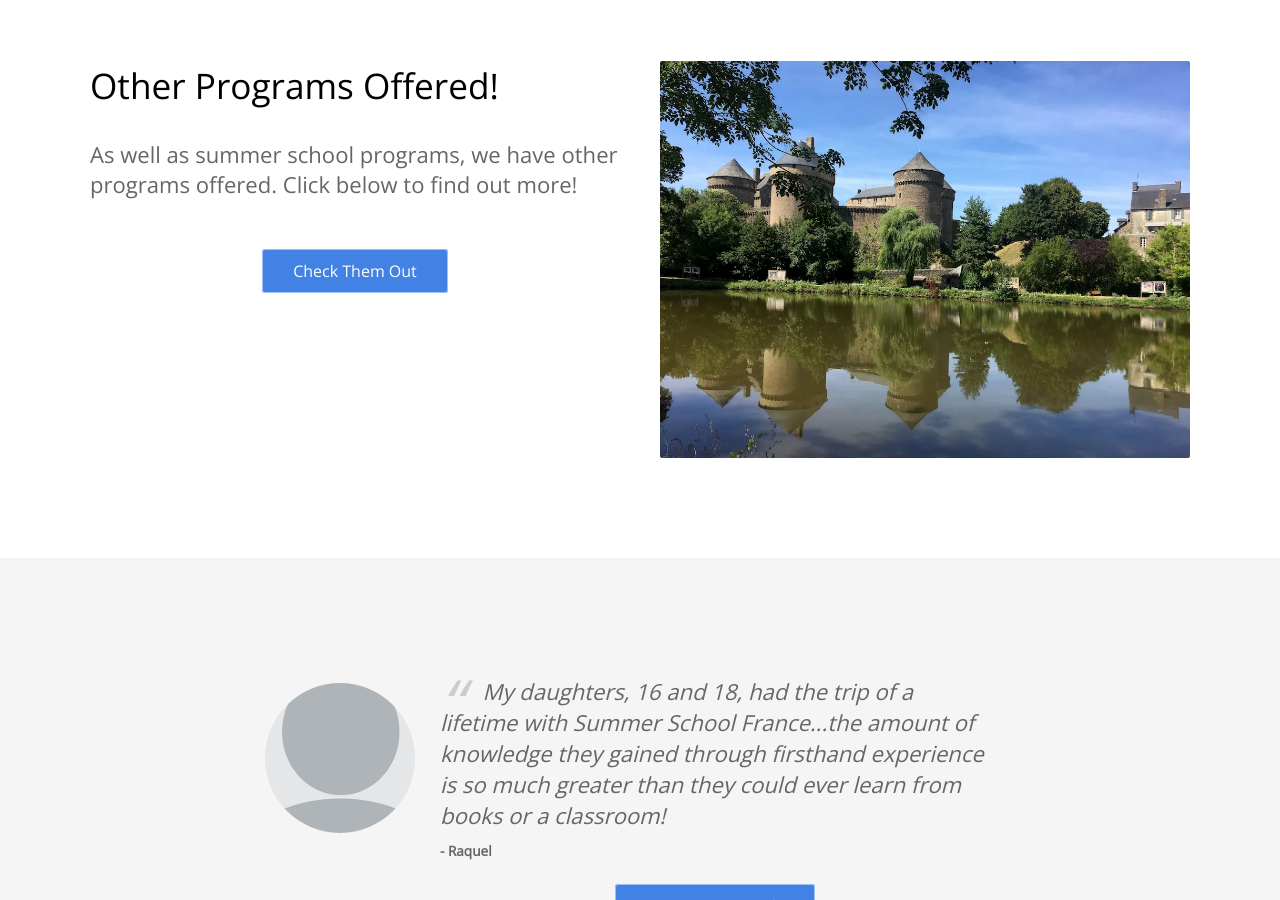
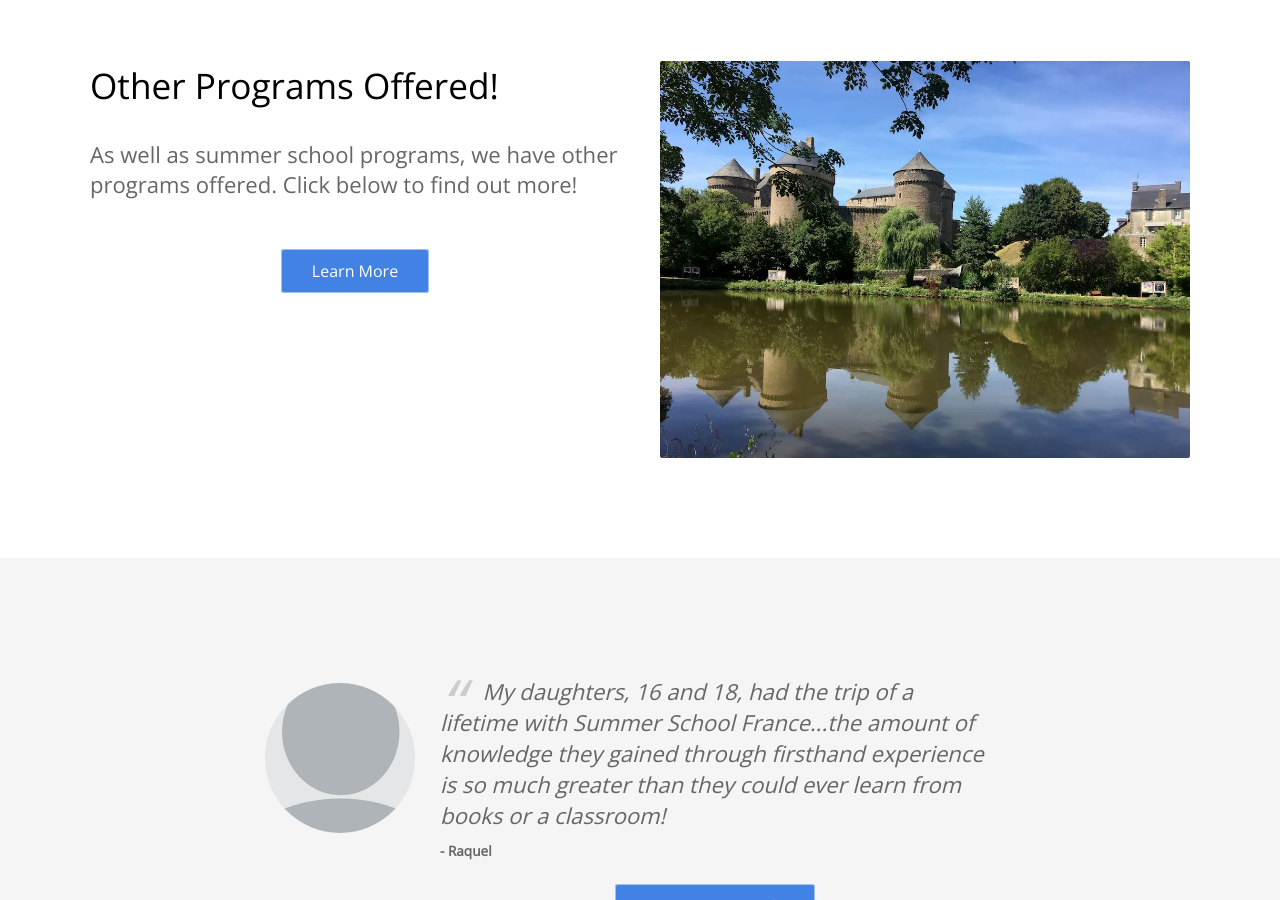
Before and after one commit to baritchie/project1, a Jekyll site: the page built from index.html, in a window 1280 px wide and 900 px high, scrolled down 1568 px. Built offline with Jekyll 4.4.1, drawn with Linux system fonts in a browser that asks for light colours.

Commit message:
Updated 'index.html' via CloudCannon

```diff
--- a/index.html
+++ b/index.html
@@ -54,7 +54,7 @@ description: 4 Week Programs Enrolling Now!
 			<div class="text editable">
 				<h2>Other Programs Offered!</h2>
 				<p>As well as summer school programs, we have other programs offered. Click below to find out more!</p>
-				<div class="cta button center-text"><a href="/otherprograms/">Check Them Out</a></div>
+				<div class="cta button center-text"><a href="/otherprograms/">Learn More</a></div>
 			</div>
 			<div class="image">
 				<picture>
```
